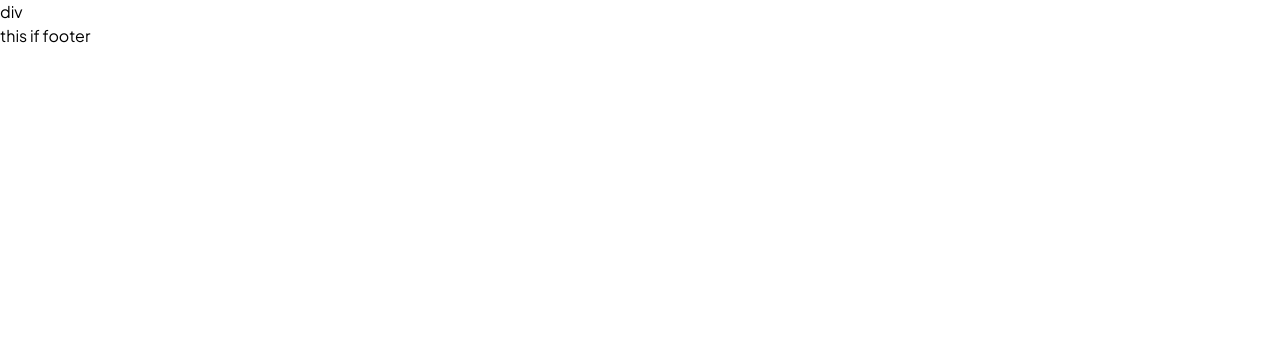
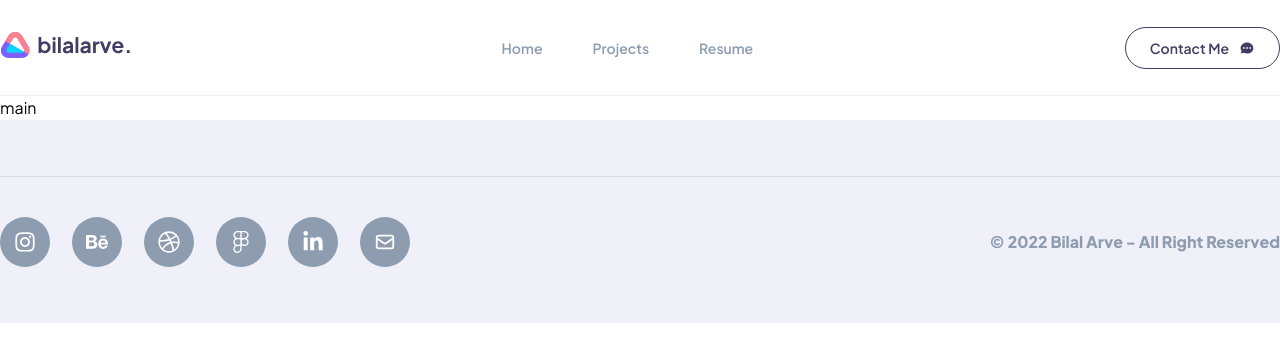
Before and after one commit to bilalarve/website, a Next.js app: page / in a window 1280 px wide. Shown: the top 362 px of the page. Built offline with nearby package versions, Linux system fonts and the light colour scheme.

Commit message:
chore: finishing header and footer

```diff
--- /dev/null
+++ b/components/Footer.jsx
@@ -0,0 +1,64 @@
+import Link from "next/link";
+
+import {
+  FaInstagram,
+  FaBehance,
+  FaDribbble,
+  FaFigma,
+  FaLinkedinIn,
+} from "react-icons/fa";
+import { HiOutlineMail } from "react-icons/hi";
+
+export default function Footer() {
+  return (
+    <footer className="bg-main-light-gray py-14">
+      <div className="wrapper">
+        <hr className="mb-10 border-main-gray/25" />
+        <div className="flex items-center justify-between">
+          <div className="flex gap-[22px]">
+            <FooterLinkIcon
+              href="https://www.instagram.com/bilalarve/?hl=id"
+              icon={<FaInstagram />}
+            />
+            <FooterLinkIcon
+              href="https://www.behance.net/bilalarve"
+              icon={<FaBehance />}
+            />
+            <FooterLinkIcon
+              href="https://dribbble.com/Arve"
+              icon={<FaDribbble />}
+            />
+            <FooterLinkIcon
+              href="https://www.figma.com/@arve"
+              icon={<FaFigma />}
+            />
+            <FooterLinkIcon
+              href="https://www.linkedin.com/in/bilal-arve-895322244/"
+              icon={<FaLinkedinIn />}
+            />
+            <FooterLinkIcon
+              href="mailto:arve4me@gmail.com"
+              icon={<HiOutlineMail />}
+            />
+          </div>
+          <span className="text-base font-extrabold text-main-gray">
+            &copy; 2022 Bilal Arve - All Right Reserved
+          </span>
+        </div>
+      </div>
+    </footer>
+  );
+}
+
+function FooterLinkIcon({ href, icon }) {
+  return (
+    <a
+      href={href}
+      target="_blank"
+      className="flex-center h-[50px] w-[50px] rounded-full bg-main-gray text-[22px] text-white transition-colors hover:bg-main-dark-blue hover:shadow-xl"
+      rel="noreferrer"
+    >
+      {icon}
+    </a>
+  );
+}
--- /dev/null
+++ b/components/Header.jsx
@@ -0,0 +1,37 @@
+import Image from "next/image";
+import Link from "next/link";
+
+import { HiChat } from "react-icons/hi";
+
+export default function Header() {
+  return (
+    <header>
+      <div className="wrapper flex h-24 items-center justify-between border-b border-main-light-gray">
+        <Link href="/">
+          <a>
+            <Image src="/logo.svg" alt="Logo" height={26} width={130} />
+          </a>
+        </Link>
+        <nav className="flex gap-[50px]">
+          <NavLink href="/">Home</NavLink>
+          <NavLink href="/">Projects</NavLink>
+          <NavLink href="/">Resume</NavLink>
+        </nav>
+        <button className="flex h-[42px] items-center gap-2.5 rounded-full border border-main-dark-blue bg-white px-6 text-main-dark-blue transition-colors hover:bg-main-dark-blue hover:text-white">
+          <span className="text-sm font-semibold">Contact Me</span>
+          <HiChat />
+        </button>
+      </div>
+    </header>
+  );
+}
+
+function NavLink({ href, children }) {
+  return (
+    <Link href={href}>
+      <a className="text-sm font-semibold text-main-gray transition-colors hover:text-main-dark-blue">
+        {children}
+      </a>
+    </Link>
+  );
+}
--- a/package.json
+++ b/package.json
@@ -10,13 +10,16 @@
     "@headlessui/react": "^1.6.6",
     "next": "12.1.4",
     "react": "18.0.0",
-    "react-dom": "18.0.0"
+    "react-dom": "18.0.0",
+    "react-icons": "^4.4.0"
   },
   "devDependencies": {
     "autoprefixer": "^10.4.7",
     "eslint": "8.12.0",
     "eslint-config-next": "12.1.4",
     "postcss": "^8.4.14",
+    "prettier": "^2.7.1",
+    "prettier-plugin-tailwindcss": "^0.1.12",
     "tailwind-config-viewer": "^1.7.1",
     "tailwindcss": "^3.1.6"
   }
--- a/pages/index.js
+++ b/pages/index.js
@@ -1,5 +1,9 @@
 import Head from "next/head";
 import Image from "next/image";
+import Link from "next/link";
+
+import Footer from "../components/Footer";
+import Header from "../components/Header";
 
 export default function Home() {
   return (
@@ -10,9 +14,11 @@ export default function Home() {
         <link rel="icon" href="/favicon.ico" />
       </Head>
 
-      <main>div</main>
+      <Header />
 
-      <footer>this if footer</footer>
+      <main>main</main>
+
+      <Footer />
     </div>
   );
 }
--- a/styles/globals.css
+++ b/styles/globals.css
@@ -5,7 +5,18 @@
 @tailwind utilities;
 
 @layer components {
+  /* Global */
   body {
     @apply font-body;
   }
+
+  /* Start custom class */
+  .wrapper {
+    @apply max-w-8xl mx-auto;
+  }
+
+  .flex-center {
+    @apply flex items-center justify-center;
+  }
+  /* End custom class */
 }
--- a/tailwind.config.js
+++ b/tailwind.config.js
@@ -6,8 +6,21 @@ module.exports = {
   ],
   theme: {
     extend: {
+      colors: {
+        main: {
+          "dark-blue": "#403F63",
+          "light-gray": "#F0F0F8",
+          cyan: "#0DD4FF",
+          gray: "#8D9CAF",
+          pink: "#FF8497",
+          purple: "#9E6AF3",
+        },
+      },
       fontFamily: {
         body: "Plus Jakarta Sans, sans-serif",
+      },
+      maxWidth: {
+        "8xl": "90em",
       },
     },
   },
```
Also changed, not shown: public/logo.svg (added), 1 other file (tests, documents, lock files or other folders).
